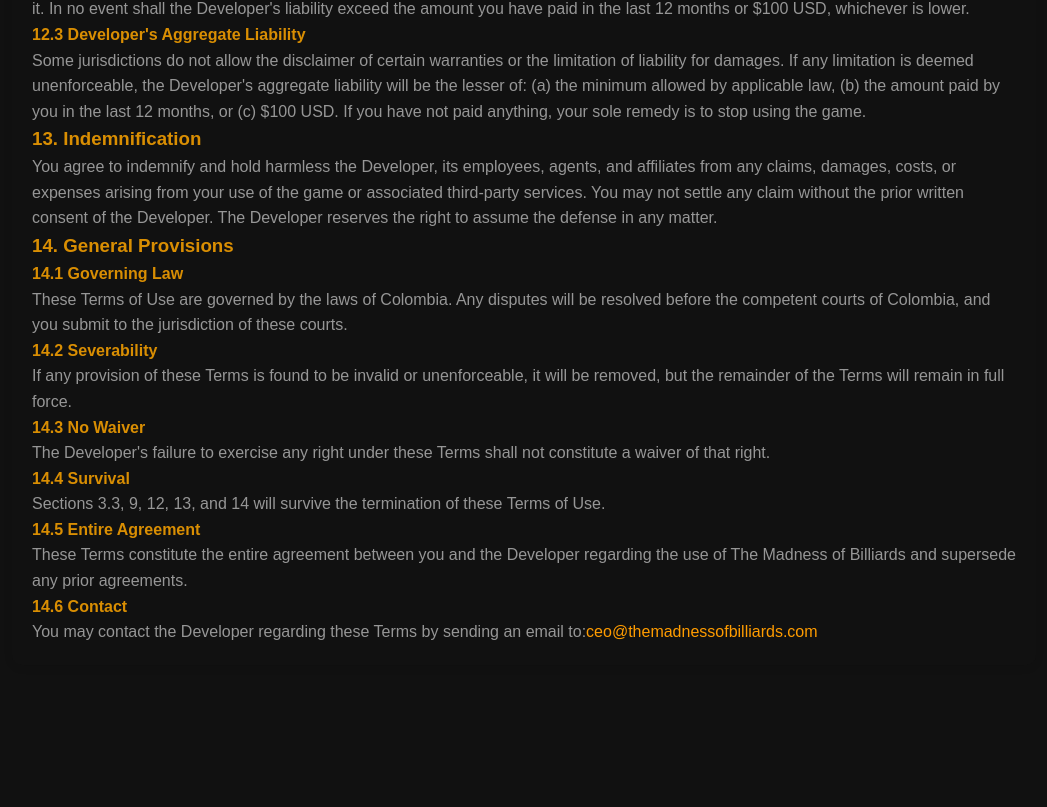
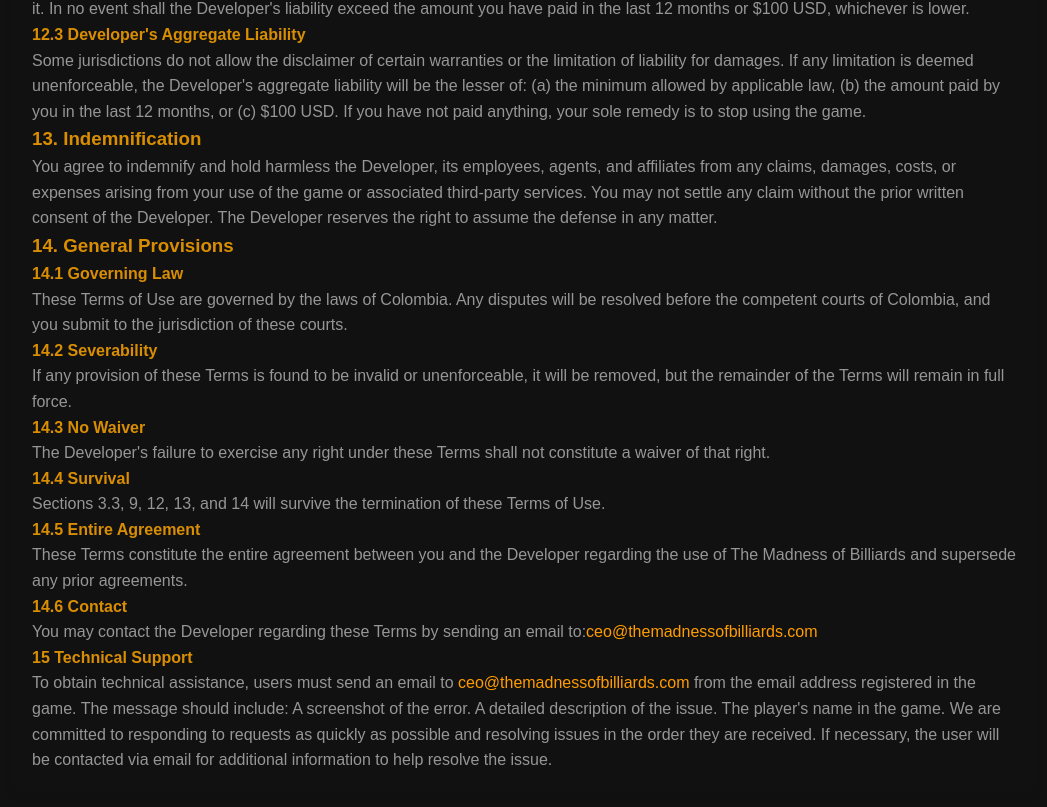
Before and after one commit to AlexanderTejada/theMADNESS, a plain HTML site: page Terms of Use.html in a window 1280 px wide. Shown: the part 4084-4891 px from the top of the page, without its empty margins (116-1163 px from the left). Before the commit the page ends 4769 px from the top, so only its background shows below. Drawn offline with Linux system fonts and the light colour scheme.

Commit message:
terms of use update

```diff
--- a/Terms of Use.html
+++ b/Terms of Use.html
@@ -186,6 +186,16 @@
 
         <h4>14.6 Contact</h4>
         <p>You may contact the Developer regarding these Terms by sending an email to:<a href="mailto:ceo@themadnessofbilliards.com" style="color: #FF9C00; text-decoration: none;">ceo@themadnessofbilliards.com</a> </p>
+
+        <h4>15 Technical Support
+        </h4>
+        <p>To obtain technical assistance, users must send an email to <a href="mailto:ceo@themadnessofbilliards.com" style="color: #FF9C00; text-decoration: none;">ceo@themadnessofbilliards.com</a> from the email address registered in the game. The message should include:
+
+          A screenshot of the error.
+          A detailed description of the issue.
+          The player's name in the game.
+          We are committed to responding to requests as quickly as possible and resolving issues in the order they are received. If necessary, the user will be contacted via email for additional information to help resolve the issue.</p>
+
     </div>
 </body>
 </html>
```
